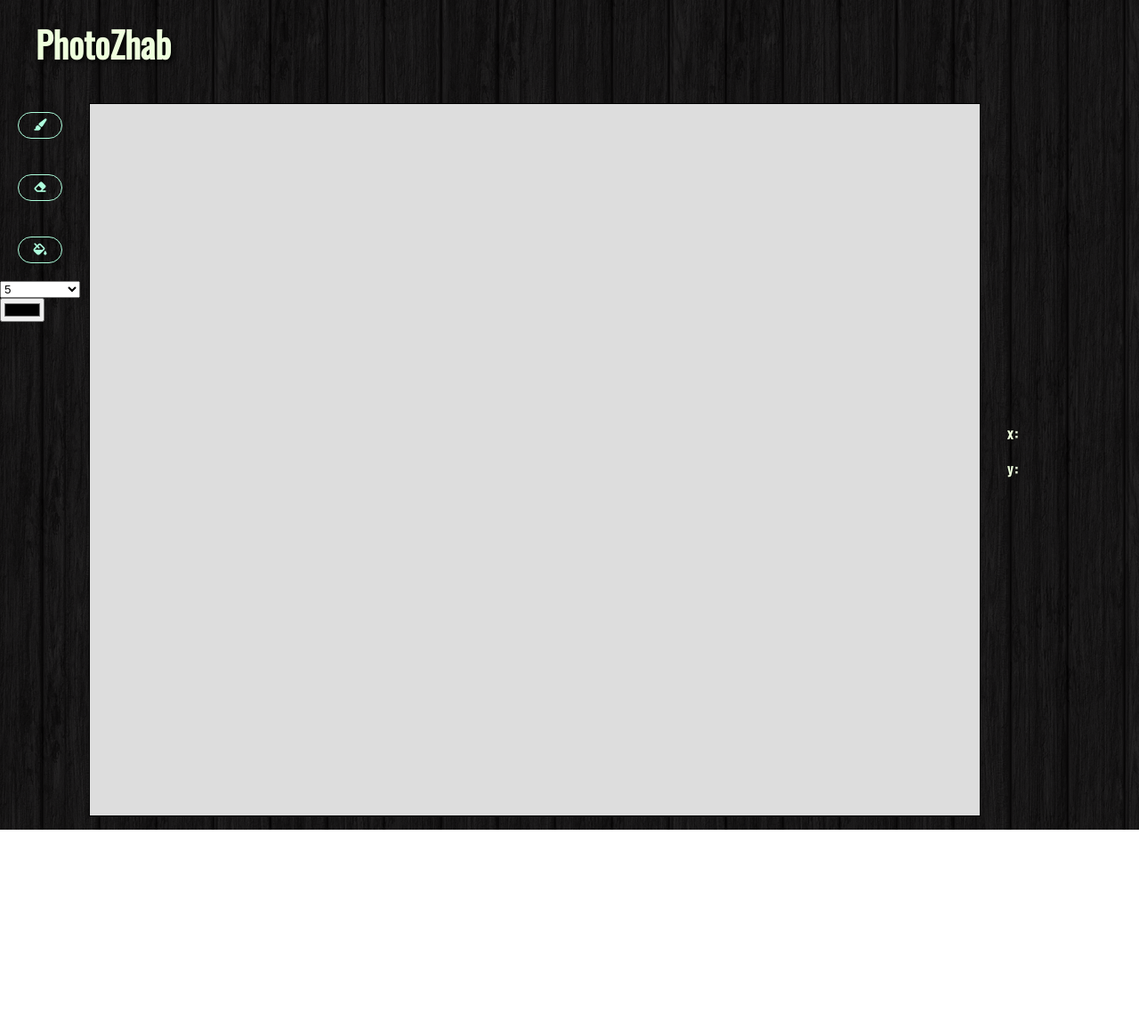
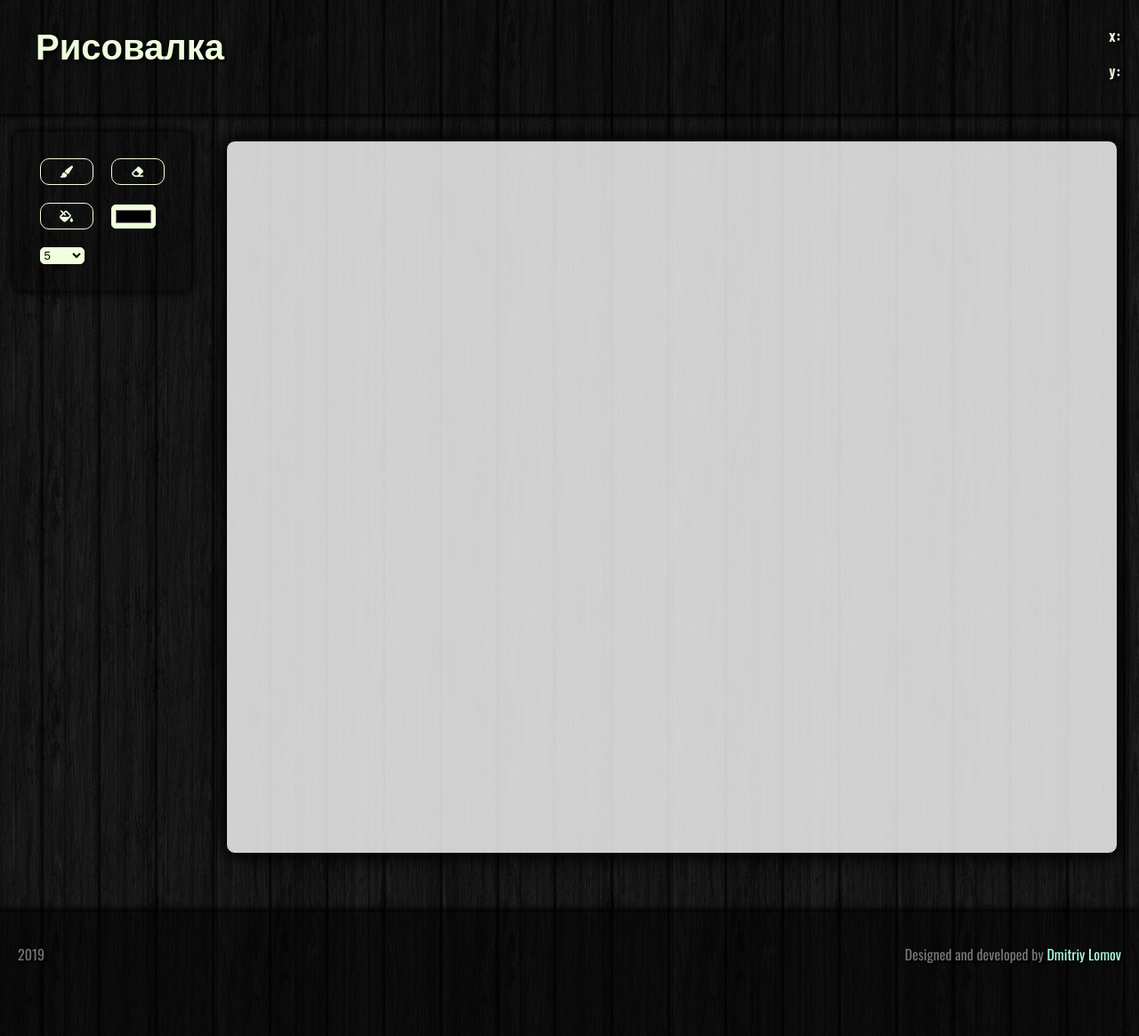
Before and after one commit to DimaLom/JS_canv, a plain HTML site: page index.html in a window 1280 px wide. Shown: the part 8-1173 px from the top of the page at 89% size. Before the commit the page ends 941 px from the top, so only its background shows below. Drawn offline with nearby package versions, Linux system fonts and the light colour scheme.

Commit message:
накидал стилей

```diff
--- a/css/style.sass
+++ b/css/style.sass
@@ -7,8 +7,10 @@ body
     width: 1000px;
     height: 800px;
     border: 1px solid black
-    background: #dddddd
+    background: rgba(255, 255, 255, 0.8)
     margin: 10px
+    box-shadow: 0 0 20px 5px #000
+    border-radius: 10px
 
 .container
     display: flex
@@ -17,26 +19,49 @@ body
 
 .editor-wrapper
     display: flex
+    justify-content: space-around
 
 .tools
     display: flex
-    flex-direction: column
+    flex-flow: row wrap
+    background: rgba(0, 0, 0, 0.3)
+    height: 100%
+    width: 200px
+    box-sizing: border-box
+    padding: 20px
+    align-items: center
+    border-radius: 10px
+    box-shadow: 0 0 10px 2px #000
+
+.head
+    display: flex
+    justify-content: space-between
+    background: rgba(0, 0, 0, 0.3)
+    box-shadow: 0 1px 6px 2px #000
+    margin-bottom: 20px
 
 .head-title
     color: #eeffdd
     font-size: 2.5em
     margin-left: 40px
     text-shadow: 2px 2px 4px #000
+    width: 200px
 
 .tool-btn
-    width: 50px
+    width: 60px
     height: 30px
-    border: 1px solid #aeffdd
-    border-radius: 20px
-    color: #aeffdd
+    border-radius: 10px
     background: transparent
-    margin: 20px
+    margin: 10px
     cursor: pointer
+    border: 1px solid #eeffdd
+    color: #eeffdd
+    transition: all ease .2s
+
+    &:hover
+        border: 1px solid #aeffdd
+        color: #aeffdd
+
 
 .coordinates
     align-self: center
@@ -45,3 +70,46 @@ body
     p
         letter-spacing: 2px
         color: #eeffdd
+        text-shadow: 2px 2px 4px #000
+
+#select-color
+    border: 1px solid #eeffdd
+    background: #eeffdd
+    border-radius: 5px
+    cursor: pointer
+    transition: all ease .2s
+    margin: 10px
+
+    &:hover
+        border: 1px solid #aeffdd
+        background: #aeffdd
+
+#select-size
+    margin: 10px
+    width: 50px
+    border: 1px solid #eeffdd
+    background: #eeffdd
+    border-radius: 5px
+    cursor: pointer
+    transition: all ease .2s
+
+    &:hover
+        border: 1px solid #aeffdd
+        background: #aeffdd
+
+.footer
+    display: flex
+    justify-content: space-between
+    padding: 20px
+    height: 100px
+    background: rgba(0, 0, 0, 0.5)
+    box-shadow: 0 -1px 6px 2px #000
+    margin-top: 50px
+
+    &-text
+        color: #777
+        text-shadow: 2px 2px 2px #000
+
+    .highlight
+        color: #aeffdd
+        text-shadow: 2px 2px 2px #000
--- a/index.html
+++ b/index.html
@@ -7,41 +7,50 @@
     <meta http-equiv="X-UA-Compatible" content="ie=edge">
     <link href="https://fonts.googleapis.com/css?family=Oswald:300,400&display=swap&subset=cyrillic" rel="stylesheet">
     <link rel="stylesheet" href="css/style.css">
-    <title>PhotoZhab</title>
+    <title>Рисовалка</title>
 </head>
 
 <body>
     <div class="container">
         <div class="head">
-            <h1 class="head-title">PhotoZhab</h1>
+            <h1 class="head-title">Рисовалка</h1>
+            <div class="coordinates">
+                <p id="x"><b>x: </b> <span id="x-coord"></span></p>
+                <p id="y"><b>y: </b> <span id="y-coord"></span></p>
+            </div>
         </div>
+
         <div class="editor-wrapper">
             <div class="tools">
                 <button class="tool-btn" name="tool-button" data-name="brush"><i class="fas fa-paint-brush"></i></button>
                 <button class="tool-btn" name="tool-button" data-name="eraser"><i class="fas fa-eraser"></i></button>
                 <button class="tool-btn" name="tool-button" data-name="fill"><i class="fas fa-fill-drip"></i></button>
 
+                <input type="color" id="select-color">
+
                 <select id='select-size'>
-			<option>5</option>
-			<option>10</option>
-			<option>15</option>
-			<option>20</option>
-		</select>
+                    <option>5</option>
+                    <option>10</option>
+                    <option>15</option>
+                    <option>20</option>
+                </select>
 
-                <input type="color" id="select-color">
             </div>
 
             <div class="canv">
                 <canvas id="canv" width="1000" height="800"></canvas>
             </div>
-            <div class="coordinates">
-                <p id="x"><b>x: </b> <span id="x-coord"></span></p>
-                <p id="y"><b>y: </b> <span id="y-coord"></span></p>
-                <br>
-            </div>
+
         </div>
+        <footer class="footer">
+            <p class="footer-text">
+                2019
+            </p>
+            <p class="footer-text">
+                Designed and developed by <span class="highlight">Dmitriy Lomov</span>
+            </p>
+        </footer>
     </div>
-
 
     <script src="https://kit.fontawesome.com/04791b84e6.js" crossorigin="anonymous"></script>
     <script src="js/script.js"></script>
--- a/js/script.js
+++ b/js/script.js
@@ -21,8 +21,8 @@ let editor = {
         doc.addEventListener('click', this.clickHandler)
 
         canvas.addEventListener('mousemove', this.getCoordinates)
-        canvas.addEventListener('mousedown', this.startDraw)
-        canvas.addEventListener('mouseup', this.endDraw)
+        canvas.addEventListener('mousedown', this.startEdit)
+        canvas.addEventListener('mouseup', this.endEdit)
     },
 
     inputHandler(evt) {
@@ -47,11 +47,11 @@ let editor = {
         xBlock.innerText = editor.x
         yBlock.innerText = editor.y
     },
-    startDraw(evt) {
+    startEdit(evt) {
         if (editor.currentTool === 'brush') editor._drawBrush(evt)
         if (editor.currentTool === 'eraser') editor._eraser(evt)
     },
-    endDraw() {
+    endEdit() {
         canvas.onmousemove = null
     },
     _drawBrush() {
```
Also changed, not shown: css/style.css, 1 other file.
